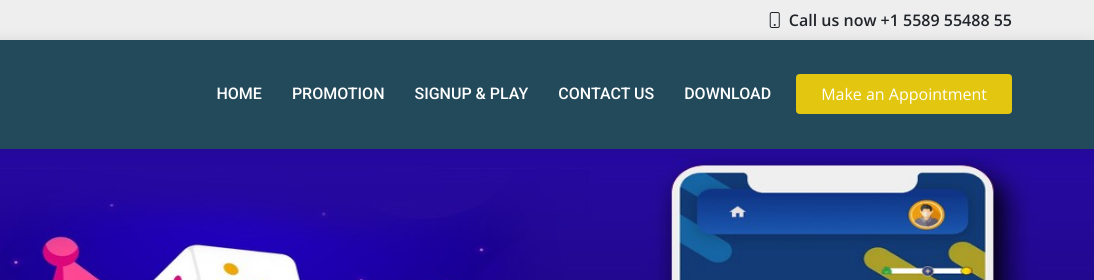
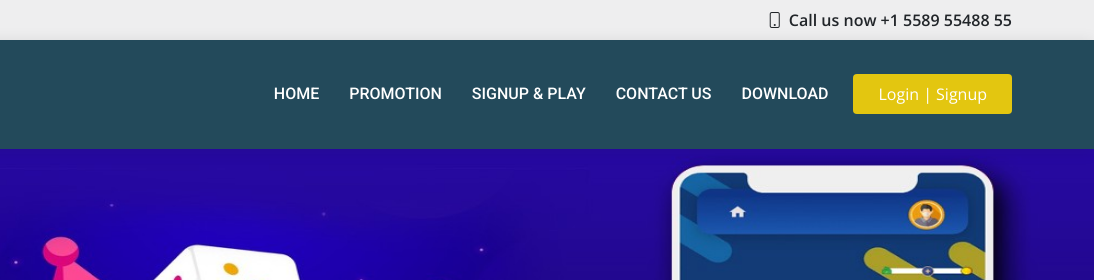
Before and after one commit to ujjawalweb/silver-ludo, a plain HTML site: page index.html in a window 1280 px wide. Shown: the top 280 px of the page, 186-1280 px from the left. Drawn offline with nearby package versions, Linux system fonts and the light colour scheme.

Commit message:
Update index.html

```diff
--- a/index.html
+++ b/index.html
@@ -63,7 +63,7 @@
         <i class="bi bi-list mobile-nav-toggle"></i>
       </nav><!-- .navbar -->
 
-      <a href="#appointment" class="appointment-btn scrollto"><span class="d-none d-md-inline">Make an</span> Appointment</a>
+      <a href="#appointment" class="appointment-btn scrollto"><span class="d-none d-md-inline"></span>Login | Signup</a>
 
     </div>
   </header><!-- End Header -->
```
